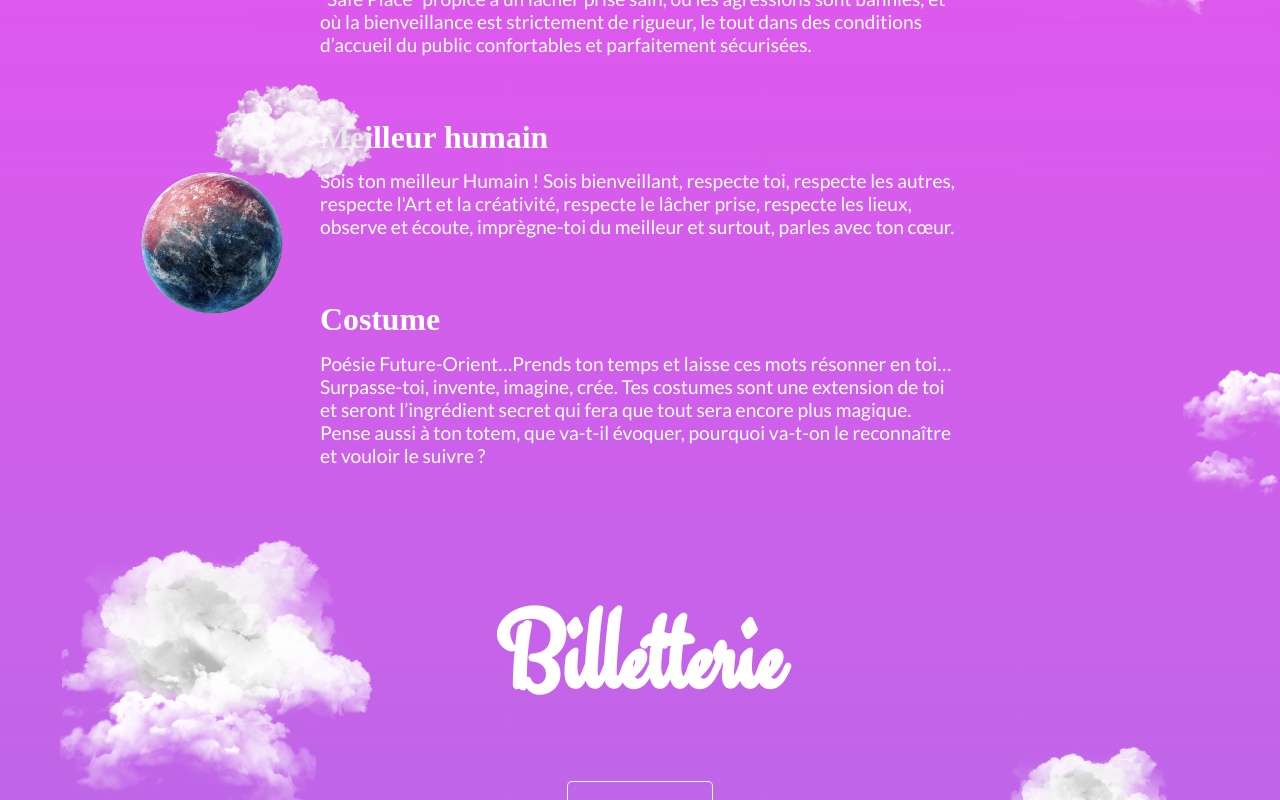
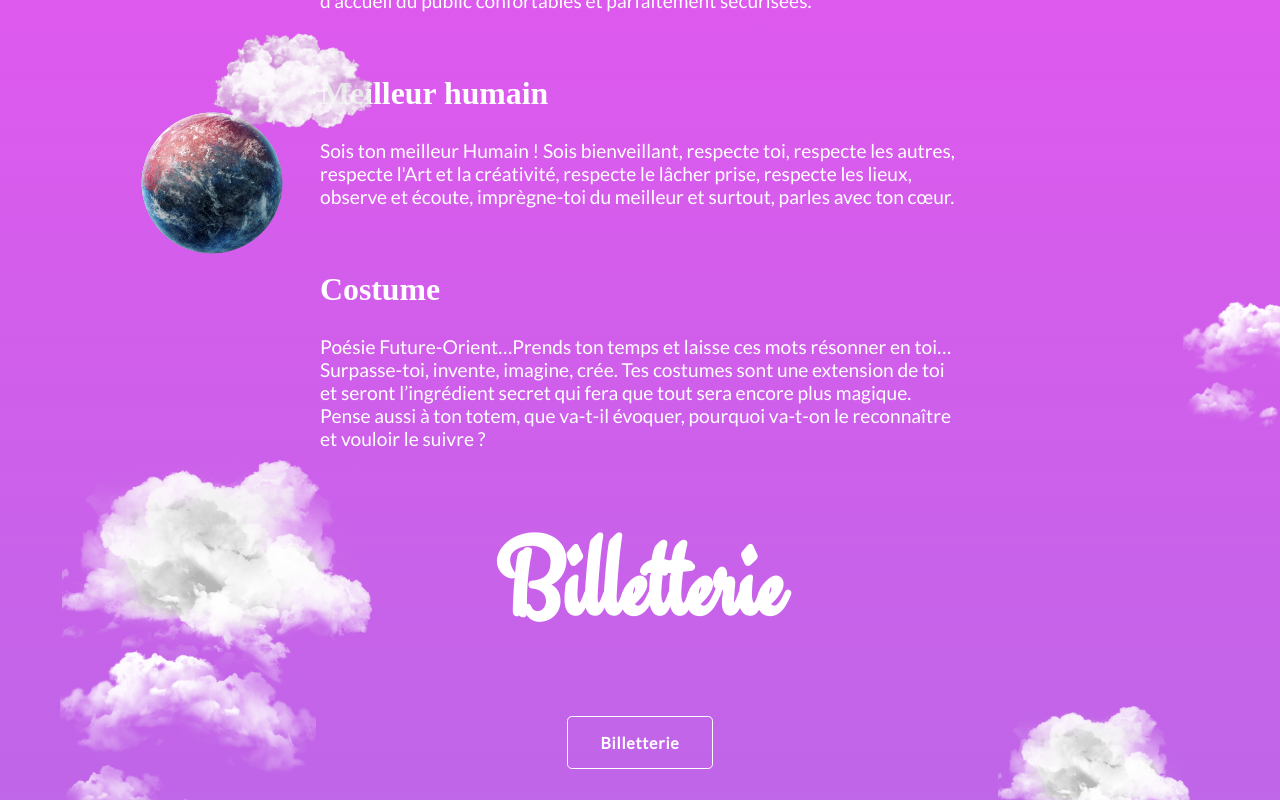
Before and after one commit to leoBello/cp2022WebSite, a React (Create React App) app: page / in a window 1280 px wide. Shown: the part 1680-2480 px from the top of the page. Built offline with nearby package versions, Linux system fonts and the light colour scheme; a web font is replaced by a local one.

Commit message:
improve responsive

```diff
--- a/src/components/Section/section.scss
+++ b/src/components/Section/section.scss
@@ -12,6 +12,13 @@
     width: 100%;
     justify-content: center;
     flex-direction: column;
+  }
+}
+
+.section-container:not(:first-child) {
+  margin-top: 4rem;
+  @media screen and (max-width: "830px") {
+    margin-top: 2rem;
   }
 }
 
@@ -45,7 +52,7 @@
     z-index: 1;
     font-size: 7em;
     font-weight: bold;
-    margin: 0.5em 0;
+    margin-bottom: 4rem;
     font-family: "Engagement", cursive;
     justify-self: center;
     grid-area: 1 / 2 / 1 / 3;
@@ -58,7 +65,7 @@
     }
     @media screen and (max-width: "830px") {
       font-size: 5em;
-      margin: 0.25em 0;
+      margin-bottom: 2rem;
     }
     @media screen and (max-width: "600px") {
       font-size: 4em;
@@ -92,11 +99,17 @@
   @media screen and (max-width: "800px") {
     margin: 2em 0;
   }
+  &:first-child {
+    margin-top: 0;
+  }
+  &:last-child {
+    margin-bottom: 0;
+  }
 
   .precepte-title {
     font-size: 1.7em;
     font-weight: bold;
-    margin: 0.5em 0;
+    margin: 1em 0;
     font-family: "Sansita Swashed", cursive;
     @media screen and (max-width: "600px") {
       font-size: 1.5em;
@@ -105,7 +118,6 @@
 
   .precepte-text {
     font-size: 1.2em;
-    margin-bottom: 1rem;
     @media screen and (max-width: "600px") {
       font-size: 1em;
     }
```
